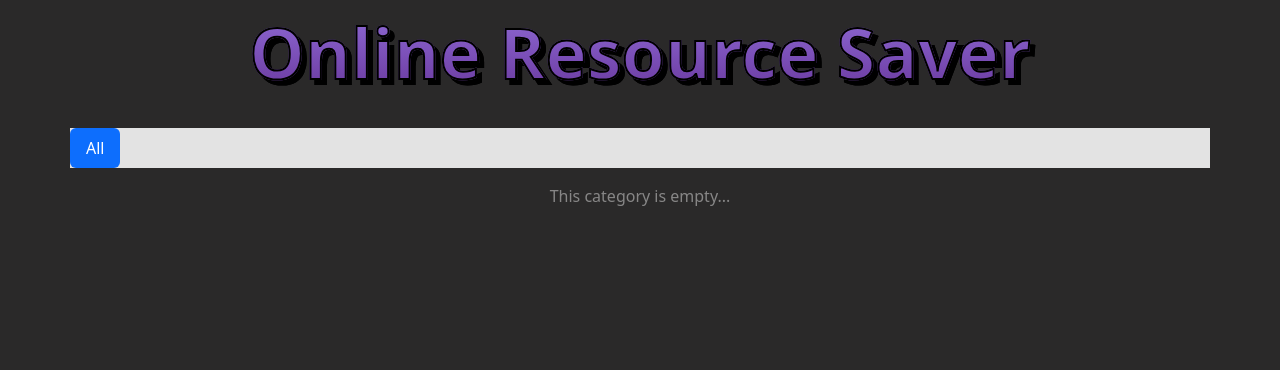
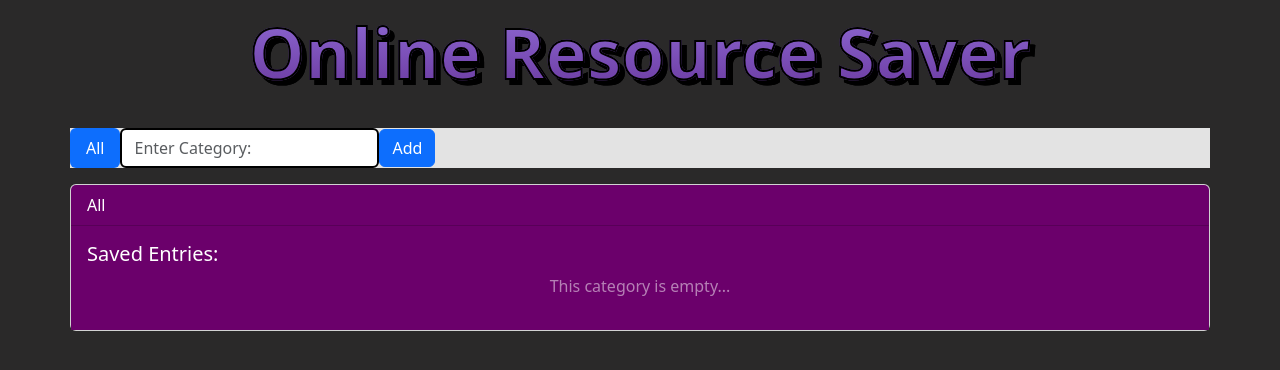
Before and after one commit to RECodeVault/Online-Resource-Saver, a Flask app: page / in a window 1280 px wide. Shown: the top 370 px of the page. Run offline with Flask 3, Linux system fonts and the light colour scheme; data that the repository does not hold is empty.

Commit message:
Added some style additions

```diff
--- a/static/styles.css
+++ b/static/styles.css
@@ -1,3 +1,4 @@
+/* Index page */
 .main-title {
     text-align: center;
     color: #e3e3e3;
@@ -27,3 +28,22 @@
     text-align: center;
     opacity: 50%;
 }
+
+#category {
+    border: 2px solid black;
+}
+
+.card-header {
+    background-color: #6b006b !important;
+    color: white !important;
+}
+
+.card-body {
+    background-color: #6b006b !important;
+    color: white !important;
+}
+
+.row>* {
+    padding-right: 0 !important;
+    padding-left: 0 !important;
+}
--- a/templates/index.html
+++ b/templates/index.html
@@ -2,7 +2,7 @@
 <html lang="en">
 <head>
     <meta charset="UTF-8">
-    <title>Online Resource Saver</title>
+    <title>Online Resource Saver tables</title>
     <link rel="stylesheet" type="text/css" href="{{ url_for('static', filename='styles.css') }}">
     <link href="https://cdn.jsdelivr.net/npm/bootstrap@5.3.3/dist/css/bootstrap.min.css" rel="stylesheet" integrity="sha384-QWTKZyjpPEjISv5WaRU9OFeRpok6YctnYmDr5pNlyT2bRjXh0JMhjY6hW+ALEwIH" crossorigin="anonymous">
     <script src="https://cdn.jsdelivr.net/npm/bootstrap@5.3.3/dist/js/bootstrap.bundle.min.js" integrity="sha384-YvpcrYf0tY3lHB60NNkmXc5s9fDVZLESaAA55NDzOxhy9GkcIdslK1eN7N6jIeHz" crossorigin="anonymous"></script>
@@ -62,6 +62,18 @@
             }
 
             const MainTable = ({rowsData, categories, setCategories}) => {
+                const [category, setCategory] = React.useState('');
+
+                const handleAddCategory = event => {
+
+                    if (category !== "") {
+                        event.preventDefault();
+                        setCategories([...categories, category.toString()]);
+                    }
+                    else {
+                        window.alert("When adding categories you cannot have empty values")
+                    }
+                }
 
                 return (
                     <>
@@ -69,10 +81,11 @@
                             <div className="row">
                                 <ul className="nav nav-pills mb-3 mx-auto mt-3" id="pills-tab" role="tablist">
                                     {categories.map((category, index) => (
-                                        <li className="nav-item" role="presentation" key={index}>
+                                        <li className="nav-item d-flex align-items-center" role="presentation"
+                                            key={index}>
                                             {category !== "All" ?
                                                 <button className={`nav-link ${index === 0 ? 'active' : ''}`}
-                                                        id={`pills-${category.split(' ').join('')}-tab`}
+                                                        id={`pills-${category.split(' ').join('')}-tab tabs-custom`}
                                                         data-bs-toggle="pill"
                                                         data-bs-target={`#pills-${category.split(' ').join('')}`}
                                                         type="button" role="tab"
@@ -80,7 +93,7 @@
                                                         aria-selected={index === 0 ? 'true' : 'false'}>{category}</button>
                                                 :
                                                 <button className={`nav-link ${index === 0 ? 'active' : ''}`}
-                                                        id={`pills-${category.split(' ').join('')}-tab`}
+                                                        id={`pills-${category.split(' ').join('')}-tab tabs-custom`}
                                                         data-bs-toggle="pill"
                                                         data-bs-target={`#pills-${category.split(' ').join('')}`}
                                                         type="button" role="tab"
@@ -88,6 +101,14 @@
                                                         aria-selected={index === 0 ? 'true' : 'false'}
                                                         onClick={e => window.location.reload()}>{category}
                                                 </button>
+                                            }
+                                            {index === categories.length - 1 ?
+                                                <>
+                                                    <input type="text" className="form-control ml-2" id="category"
+                                                           placeholder="Enter Category:"
+                                                           onChange={e => setCategory(e.target.value)}/>
+                                                    <button type="button" className="btn btn-primary" onClick={handleAddCategory}>Add</button>
+                                                </> : null
                                             }
                                         </li>
                                     ))}
@@ -169,14 +190,29 @@
 
                 return (
                     <>
-                        {index !== 0 ? <button type="button" className="btn btn-outline-danger"
-                                onClick={handleDeleteCategory(index, currentCategory)}>Delete Current Category
-                        </button> : null}
-                        {currentCategory !== "All"? <InputGroup setRows={setRows} rows={rows} setCategories={setCategories}
-                                    categories={categories} currentCategory={currentCategory}></InputGroup> :
+                        <div className="card">
+                          <div className="card-header d-flex justify-content-between align-items-center">
+                            <span>{currentCategory}</span>
+                            {index !== 0 &&
+                                <button type="button" className="btn btn-danger"
+                                        onClick={handleDeleteCategory(index, currentCategory)}>
+                                    Delete Current Category
+                                </button>
+                            }
+                          </div>
+                            <div className="card-body">
+                                { currentCategory !== "All" ?
+                                <h5 className="card-title">Enter an Entry:</h5>:
+                                    null
+                                }
+                                {currentCategory !== "All" ?
+                                    <InputGroup setRows={setRows} rows={rows} setCategories={setCategories}
+                                                categories={categories}
+                                                currentCategory={currentCategory}></InputGroup> :
                                     null}
-
-                        {rows.length > 0 ? <table className="table table-striped table-dark table-hover table-bordered">
+                                <h5 className="card-title">Saved Entries:</h5>
+                                {rows.length > 0 ?
+                                    <table className="table table-striped table-dark table-hover table-bordered">
                                         <thead>
                                         <tr>
                                             <th scope="col">#</th>
@@ -199,8 +235,10 @@
                                             />
                                         ))}
                                         </tbody>
-                        </table>:
+                                    </table> :
                                     <p className="rows-length">This category is empty...</p>}
+                            </div>
+                        </div>
                     </>
                 )
             }
@@ -251,11 +289,10 @@
                 )
             }
 
-            const InputGroup = ({setRows, rows, setCategories, categories, currentCategory}) => {
+            const InputGroup = ({setRows, rows, currentCategory}) => {
 
                 const [name, setName] = React.useState('');
                 const [link, setLink] = React.useState('');
-                const [category, setCategory] = React.useState('')
 
                 function isValidUrl(urlInput) {
                     try {
@@ -301,17 +338,6 @@
                     }
                 };
 
-                const handleSubmitCategory = event => {
-
-                    if (category !== "") {
-                        event.preventDefault();
-                        setCategories([...categories, category.toString()]);
-                    }
-                    else {
-                        window.alert("When adding categories you cannot have empty values")
-                    }
-                }
-
                 return (
                     <>
                         <div className="input-group mb-3">
@@ -336,20 +362,6 @@
                             <button type="button" className="btn btn-outline-primary" onClick={handleSubmitEntry}>Add Entry
                             </button>
                         </div>
-                        <div className="input-group mb-3">
-                            <input
-                                type="text"
-                                className="form-control"
-                                placeholder="Enter Category:"
-                                aria-label="Username"
-                                aria-describedby="basic-addon1"
-                                onChange={e => setCategory(e.target.value)}
-                            />
-                            <span className="input-group-text" id="basic-addon1">@</span>
-                            <button type="button" id="category-button" className="btn btn-outline-primary"
-                                    onClick={handleSubmitCategory}>Add Category
-                            </button>
-                        </div>
                     </>
                 )
             }
```
Lines whose indentation alone changed are shown as unchanged.
